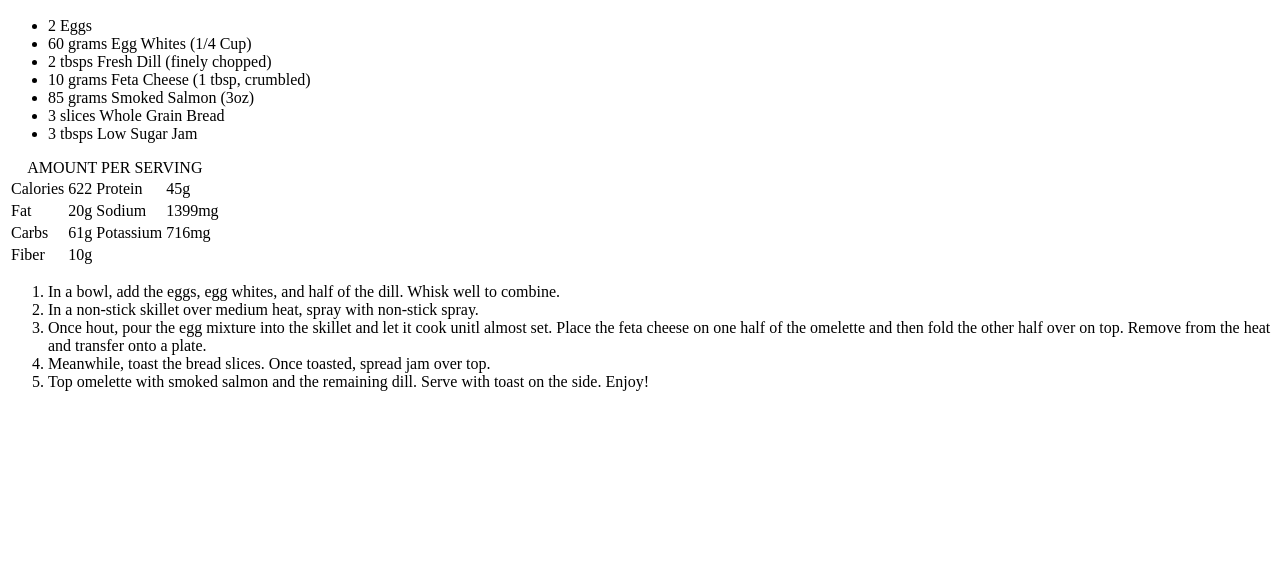
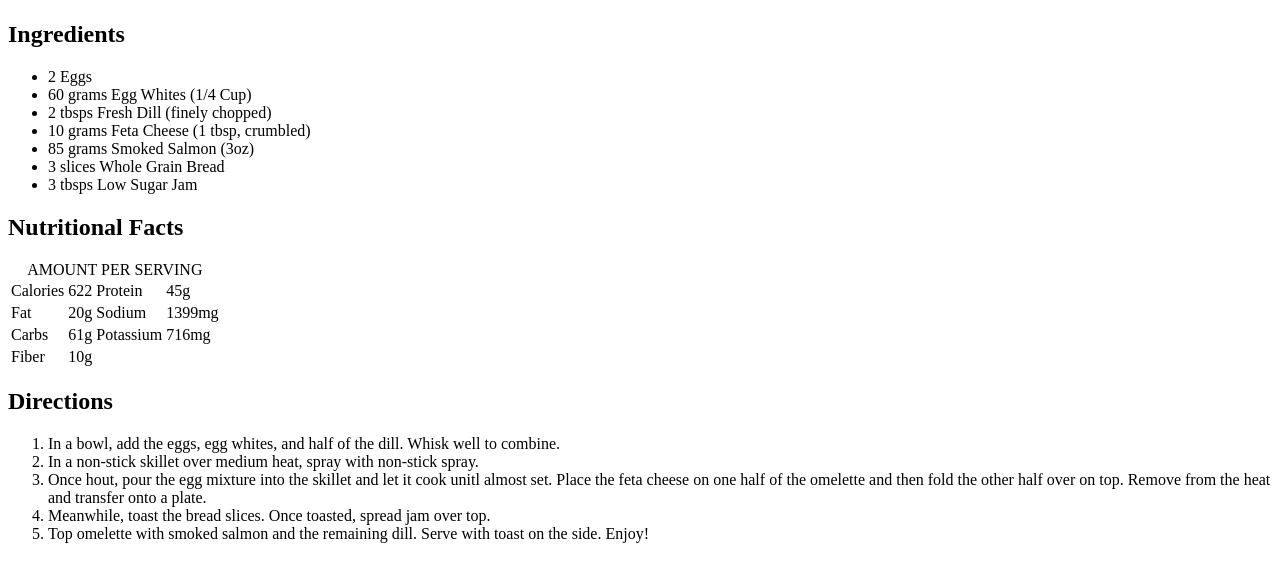
Before and after one commit to jtruelas/odin-recipes, a plain HTML site: page recipes/smokedsalmonfetaomelette.html in a window 1280 px wide. Shown: the part 167-748 px from the top of the page. Drawn offline with Linux system fonts and the light colour scheme.

Commit message:
Adding headings

```diff
--- a/recipes/smokedsalmonfetaomelette.html
+++ b/recipes/smokedsalmonfetaomelette.html
@@ -12,6 +12,7 @@
         <img src="#"/>
     </main>
     <div class="ingredients">
+        <h2>Ingredients</h2>
         <ul>
             <li>2 Eggs</li>
             <li>60 grams Egg Whites (1/4 Cup)</li>
@@ -23,8 +24,8 @@
         </ul>
     </div>
     <div class="Nutrition">
+        <h2>Nutritional Facts</h2>
         <table>
-            <title>Nutrition Facts</title>
             <caption>AMOUNT PER SERVING</caption>
             <tr>
                 <td>Calories</td>
@@ -51,6 +52,7 @@
         </table>
     </div>
     <div class="directions">
+        <h2>Directions</h2>
         <ol>
             <li>In a bowl, add the eggs, egg whites, and half of the dill. Whisk well to combine.</li>
             <li>In a non-stick skillet over medium heat, spray with non-stick spray.</li>
```
